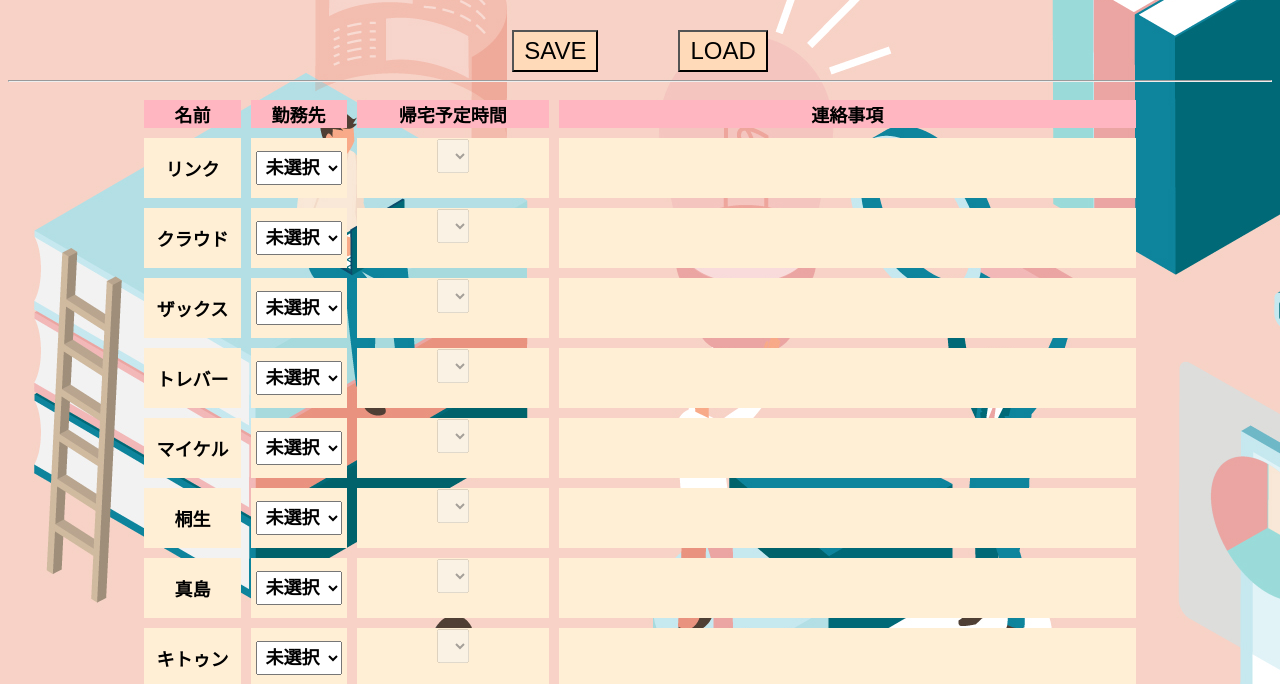
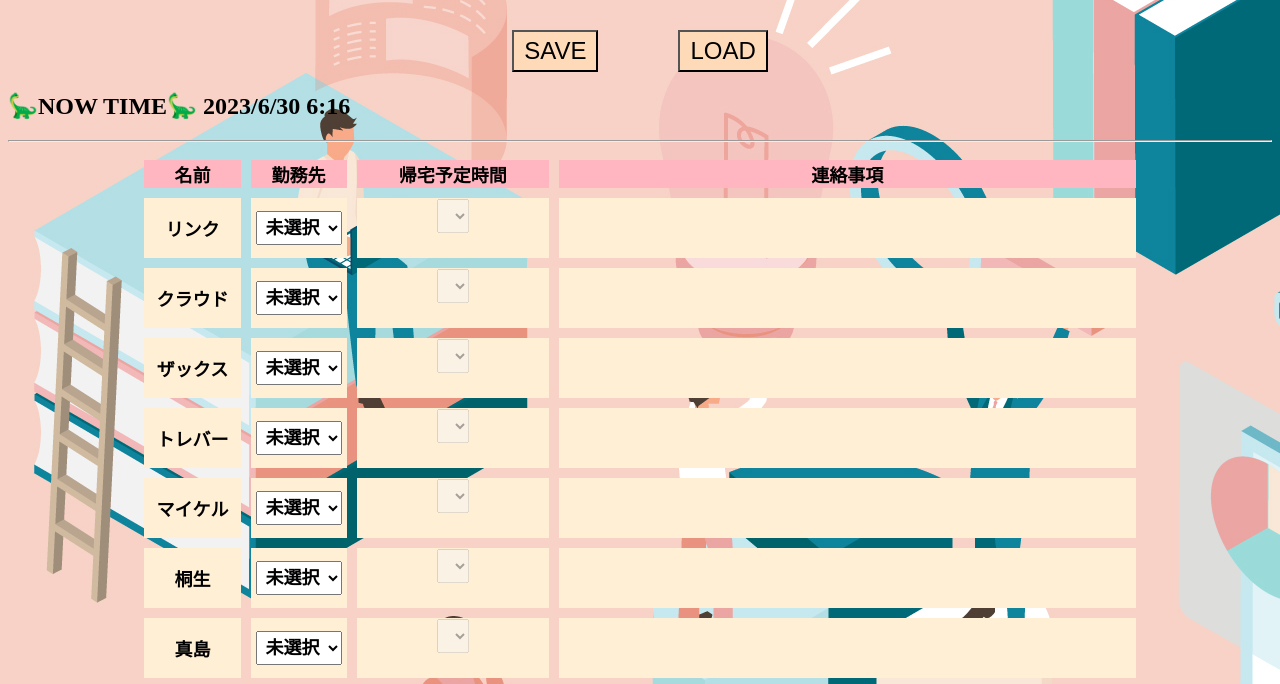
Before and after one commit to asuka-takashima-1596822/asuka-takashima-1596822.github.io, a plain HTML site: page index.html in a window 1280 px wide. Shown: the part 94-778 px from the top of the page. Drawn offline with Linux system fonts and the light colour scheme.

Commit message:
Update index.html

```diff
--- a/index.html
+++ b/index.html
@@ -12,6 +12,9 @@
 <body>
 <h2 class="topText">Work 　Schedule</h2>
 <div align = "center" ><button id="save" >SAVE</button>　　　　　<button id = "load">LOAD</button> </div>
+
+<h2 id="nowTime"></h2>
+
 <hr>
 <table>
     <!-- 表全体の長さを最初に指定しておく -->
```
